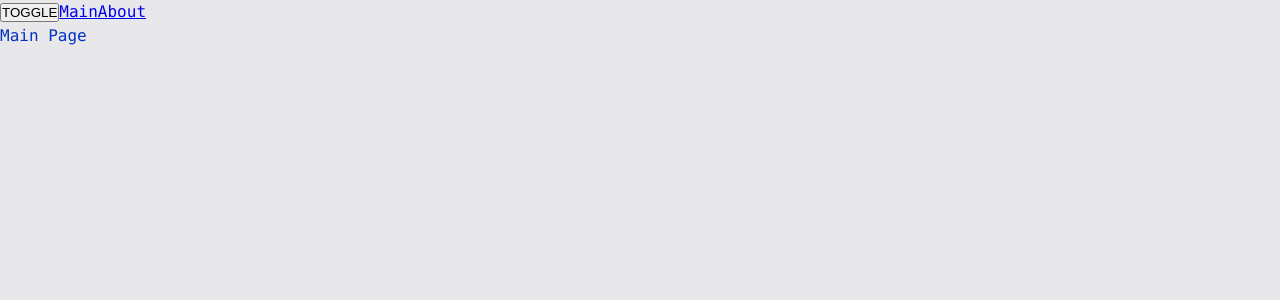
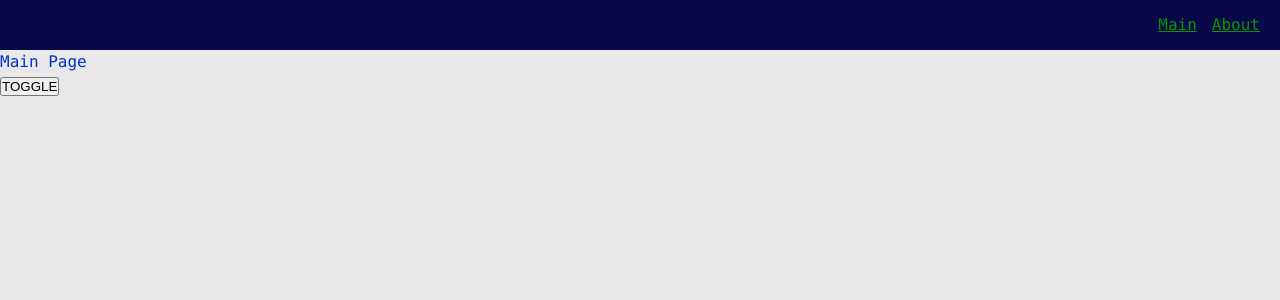
Before and after one commit to NikitaPokryshko/production-project, a React app: page / in a window 1280 px wide. Shown: the top 300 px of the page. Built offline with nearby package versions, Linux system fonts and the light colour scheme.

Commit message:
Added config for Folder Templates plugin: enables auto generation of .tsx + .module.scss files with default skeleton structure
Added AppLink -> extended with custom styles react-router Link component

```diff
--- a/src/app/App.tsx
+++ b/src/app/App.tsx
@@ -1,7 +1,6 @@
-import { Link } from 'react-router-dom'
-
 import { useTheme } from 'app/providers/ThemeProvider'
 import { AppRouter } from 'app/providers/router'
+import { Navbar } from 'widgets/Navbar'
 
 import { classNames } from 'shared/lib/classnames/classnames'
 
@@ -12,10 +11,9 @@
 
   return (
     <div className={classNames('app', {}, [theme])}>
+      <Navbar />
+      <AppRouter />
       <button onClick={toggleTheme}>TOGGLE</button>
-      <Link to="/">Main</Link>
-      <Link to="/about">About</Link>
-      <AppRouter />
     </div>
   )
 }
--- a/src/app/styles/themes/dark.scss
+++ b/src/app/styles/themes/dark.scss
@@ -1,6 +1,10 @@
 .app.dark {
   --bg-color: #090949;
+  --inverted-bg-color: #e8e8ea;
 
   --primary-color: #049604;
   --secondary-color: #04ff04;
+
+  --inverted-primary-color: #0232c2;
+  --inverted-secondary-color: #0452ff;
 }
--- a/src/app/styles/themes/normal.scss
+++ b/src/app/styles/themes/normal.scss
@@ -1,6 +1,10 @@
 .app.light {
   --bg-color: #e8e8ea;
+  --inverted-bg-color: #090949;
 
   --primary-color: #0232c2;
   --secondary-color: #0449e0;
+
+  --inverted-primary-color: #049604;
+  --inverted-secondary-color: #04ff04;
 }
--- a/src/app/styles/variables/global.scss
+++ b/src/app/styles/variables/global.scss
@@ -8,4 +8,7 @@
   --font-size-l: 24px;
   --font-line-l: 32px;
   --font-l: var(--font-size-l) / var(--font-line-l) var(--font-family-main);
+
+  // Sizes / spaces
+  --navbar-height: 50px;
 }
--- a/src/shared/lib/classnames/classnames.ts
+++ b/src/shared/lib/classnames/classnames.ts
@@ -1,9 +1,9 @@
 type Mods = Record<string, boolean | string>
 
-export function classNames(cls: string, mods: Mods, additional: string[]): string {
+export function classNames(cls: string, mods: Mods = {}, additional: string[] = []): string {
   return [
     cls,
-    ...additional,
+    ...additional.filter(Boolean),
     ...Object.entries(mods)
       .filter(([_className, value]) => Boolean(value))
       .map(([className]) => className)
--- /dev/null
+++ b/src/shared/ui/AppLink/AppLink.module.scss
@@ -0,0 +1,11 @@
+.AppLink {
+  color: var(--primary-color);
+}
+
+.primary {
+  color: var(--primary-color);
+}
+
+.secondary {
+  color: var(--inverted-primary-color);
+}
--- /dev/null
+++ b/src/shared/ui/AppLink/AppLink.tsx
@@ -0,0 +1,36 @@
+import { Link, LinkProps } from "react-router-dom"
+
+import { classNames } from 'shared/lib/classnames/classnames'
+
+import cls from './AppLink.module.scss'
+
+export enum AppLinkTheme {
+  PRIMARY = 'primary',
+  SECONDARY = 'secondary',
+}
+
+interface AppLinkProps extends LinkProps {
+  className?: string
+  theme?: AppLinkTheme
+}
+
+export const AppLink: React.FC<AppLinkProps> = (props) => {
+  const {
+    to,
+    className,
+    children,
+    theme = AppLinkTheme.PRIMARY,
+    ...restProps
+  } = props
+
+
+  return (
+    <Link
+      to={to}
+      className={classNames(cls.AppLink, {}, [className, cls[theme]])}
+      {...restProps}
+    >
+      {children}
+    </Link>
+  )
+}
--- /dev/null
+++ b/src/widgets/Navbar/index.ts
@@ -0,0 +1 @@
+export { Navbar } from './ui/Navbar'
--- /dev/null
+++ b/src/widgets/Navbar/ui/Navbar.module.scss
@@ -0,0 +1,16 @@
+.Navbar {
+  width: 100%;
+  height: var(--navbar-height);
+  background: var(--inverted-bg-color);
+  display: flex;
+  align-items: center;
+  padding: 20px;
+}
+
+.links {
+  margin-left: auto;
+}
+
+.mainLink {
+  margin-right: 15px;
+}
--- /dev/null
+++ b/src/widgets/Navbar/ui/Navbar.tsx
@@ -0,0 +1,30 @@
+import { AppLink, AppLinkTheme } from 'shared/ui/AppLink/AppLink'
+import { classNames } from 'shared/lib/classnames/classnames'
+
+import cls from './Navbar.module.scss'
+
+interface NavbarProps {
+  className?: string
+}
+
+export const Navbar: React.FC<NavbarProps> = ({ className }) => {
+  return (
+    <div className={classNames(cls.Navbar, {}, [className])}>
+      <div className={cls.links}>
+        <AppLink
+          to="/"
+          className={cls.mainLink}
+          theme={AppLinkTheme.SECONDARY}
+        >
+          Main
+        </AppLink>
+        <AppLink
+          to="/about"
+          theme={AppLinkTheme.SECONDARY}
+        >
+          About
+        </AppLink>
+      </div>
+    </div>
+  )
+}
```
